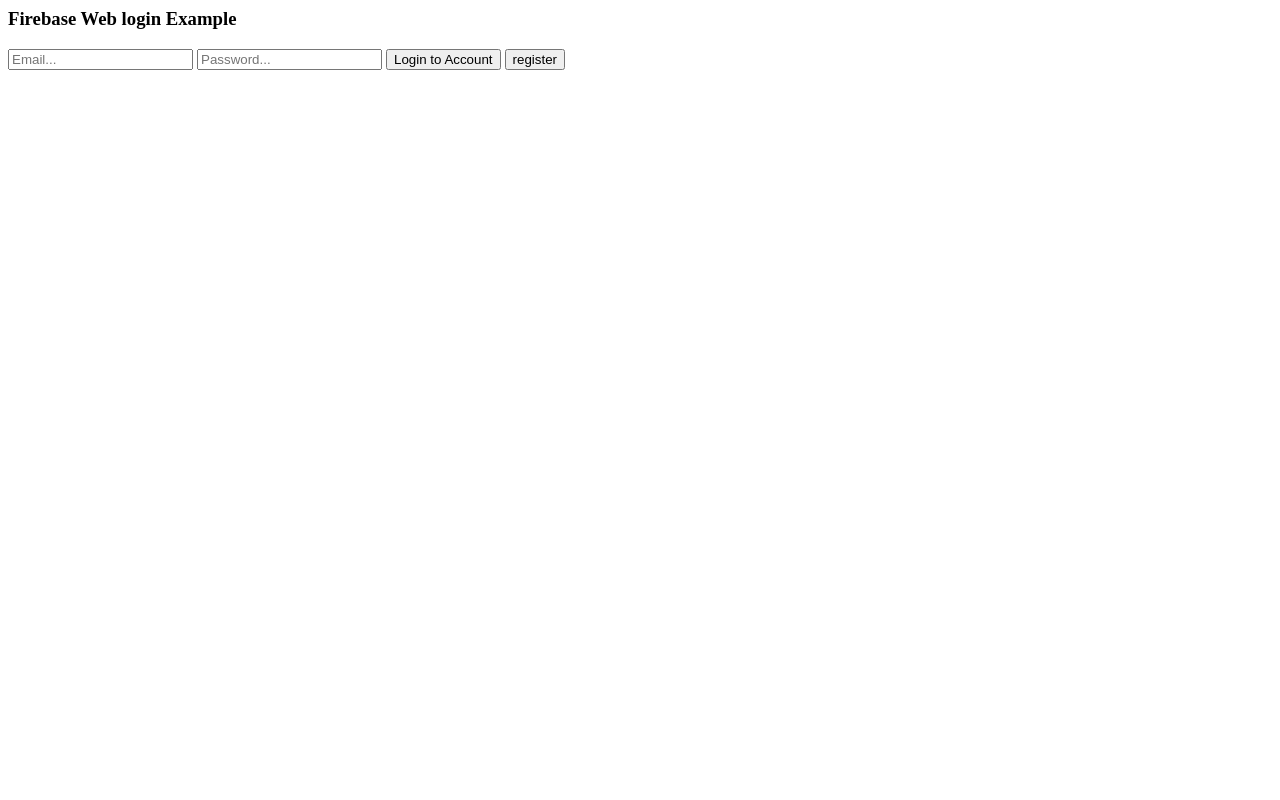
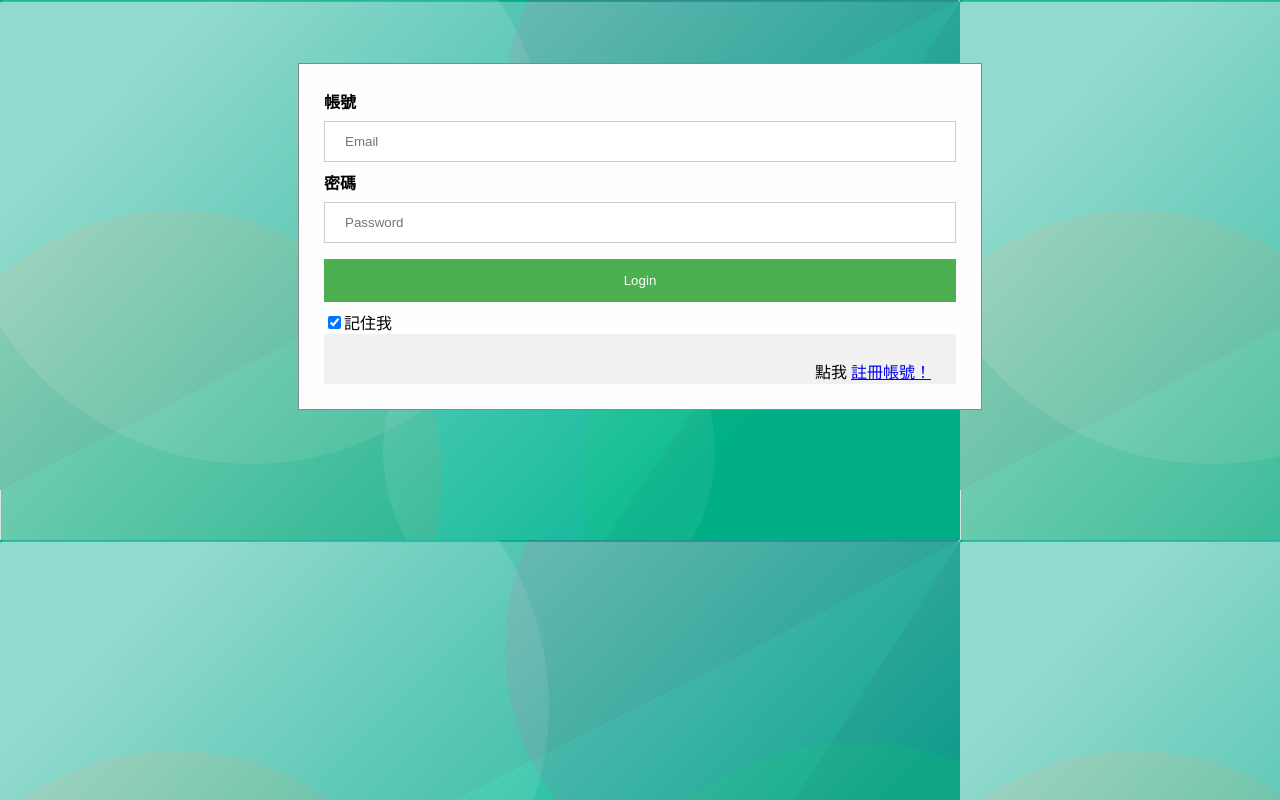
Before and after one commit to chuuuan/hand, a website: page login.html in a window 1280 px wide. Drawn offline with Linux system fonts and the light colour scheme; no server answers.

Commit message:
login page style changed

```diff
--- a/login.html
+++ b/login.html
@@ -1,20 +1,111 @@
 <html>
 <head>
-  <title>Firebase Login</title>
+  <title>Login</title>
   <!-- <link href="https://fonts.googleapis.com/css?family=Nunito:400,600,700" rel="stylesheet">
   <link rel="stylesheet" href="style.css" /> -->
+  <style>
 
+  /* Full-width input fields */
+  input[type=email], input[type=password] {
+    width: 100%;
+    padding: 12px 20px;
+    margin: 8px 0;
+    display: inline-block;
+    border: 1px solid #ccc;
+    box-sizing: border-box;
+  }
+
+  /* Set a style for all buttons */
+  button {
+    background-color: #4CAF50;
+    color: white;
+    padding: 14px 20px;
+    margin: 8px 0;
+    border: none;
+    cursor: pointer;
+    width: 100%;
+  }
+
+  button:hover {
+    opacity: 0.8;
+  }
+
+
+  /* Center the image and position the close button */
+  .imgcontainer {
+    text-align: center;
+    margin: 24px 0 12px 0;
+    position: relative;
+  }
+
+  img.avatar {
+    width: 40%;
+    border-radius: 50%;
+  }
+
+  .container {
+    padding: 25px;
+  }
+
+  span.psw {
+    float: right;
+    padding-top: 16px;
+  }
+
+
+
+  /* Modal Content/Box */
+  .modal-content {
+    background-color: #fefefe;
+    margin: 5% auto 30% auto; /* 5% from the top, 15% from the bottom and centered */
+    border: 1px solid #888;
+    width: 50%; /* Could be more or less, depending on screen size */
+  }
+
+
+  /* Add Zoom Animation */
+  .animate {
+    -webkit-animation: animatezoom 0.6s;
+    animation: animatezoom 0.6s
+  }
+
+  @-webkit-keyframes animatezoom {
+    from {-webkit-transform: scale(0)}
+    to {-webkit-transform: scale(1)}
+  }
+
+  @keyframes animatezoom {
+    from {transform: scale(0)}
+    to {transform: scale(1)}
+  }
+
+  span{float:right}
+
+
+  </style>
 </head>
 
-<body>
+<body background="images/bkg_test.png">
 
-  <div id="login_div" class="main-div">
-    <h3>Firebase Web login Example</h3>
-    <input type="email" placeholder="Email..." id="email_field" />
-    <input type="password" placeholder="Password..." id="password_field" />
-    <button onclick="login()">Login to Account</button>
-    <button onclick="register()">register</button>
+  <div id="login_div" class="main-div container modal-content animate">
+
+
+  <label for="uname"><b>帳號</b></label>
+  <input type="email" placeholder="Email" id="email_field" required />
+  <label for="psw"><b>密碼</b></label>
+  <input type="password" placeholder="Password" id="password_field" required/>
+  <button onclick="login()">Login</button>
+  <label>
+        <input type="checkbox" checked="checked" name="remember">記住我
+  </label>
+  <div class="container" style="background-color:#f1f1f1">
+      <span>點我 <a href="register.html">註冊帳號！</a></span>
   </div>
+</div>
+
+
+
+
 
   <script src="https://www.gstatic.com/firebasejs/5.9.0/firebase.js"></script>
   <script src="https://www.gstatic.com/firebasejs/4.8.1/firebase.js"></script>
@@ -37,15 +128,13 @@
   </script>
   <script src="login.js"></script>
 
+
+  <!-- The surrounding HTML is left untouched by FirebaseUI.
+       Your app may use that space for branding, controls and other customizations.-->
+  <div id="firebaseui-auth-container"></div>
+
 </body>
 
-   </script>
- </head>
- <body>
-   <!-- The surrounding HTML is left untouched by FirebaseUI.
-        Your app may use that space for branding, controls and other customizations.-->
-   <div id="firebaseui-auth-container"></div>
- </body>
 
 
 </html>
```
Also changed, not shown: chooseclinic.html (+6 -6 lines), index.html (+8 -3 lines).
